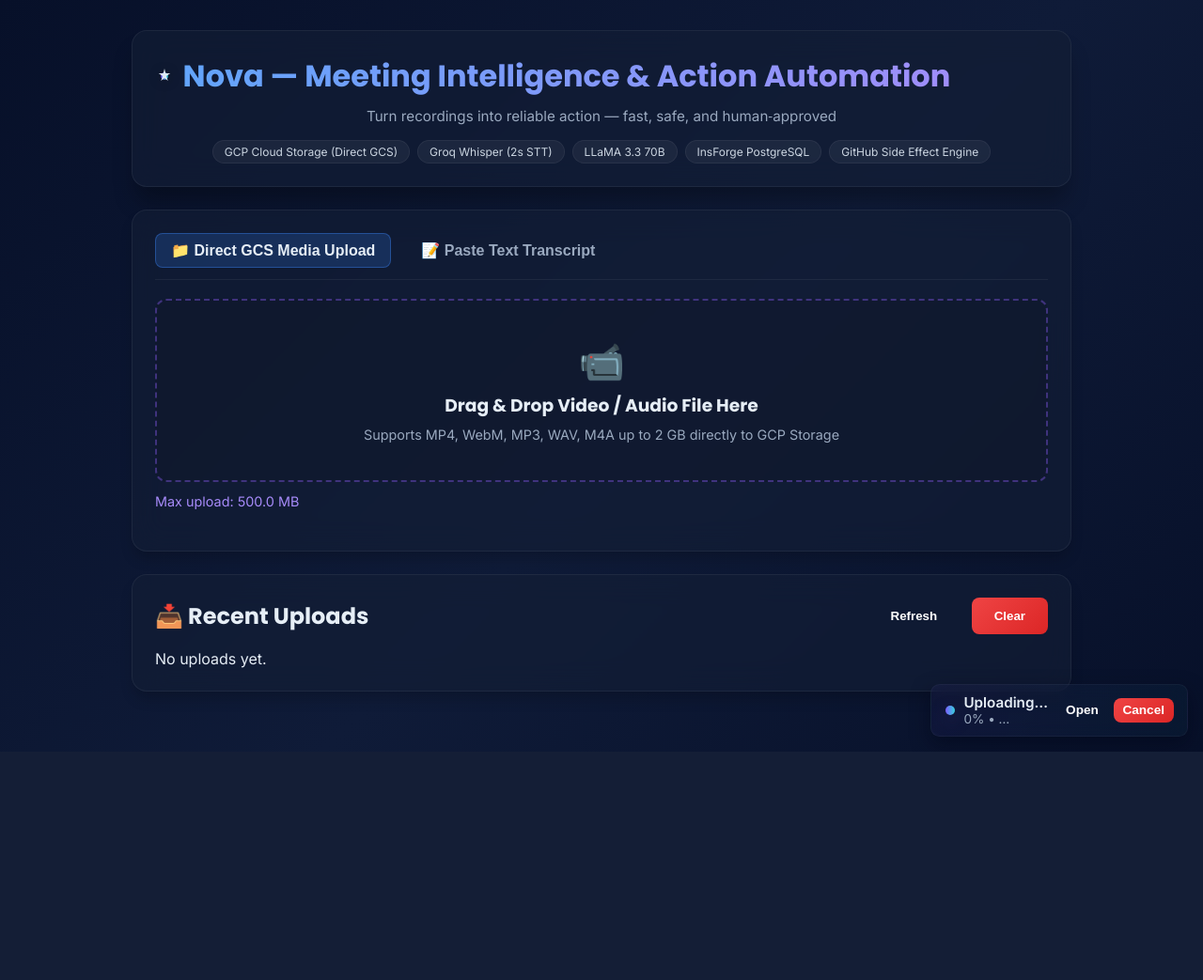
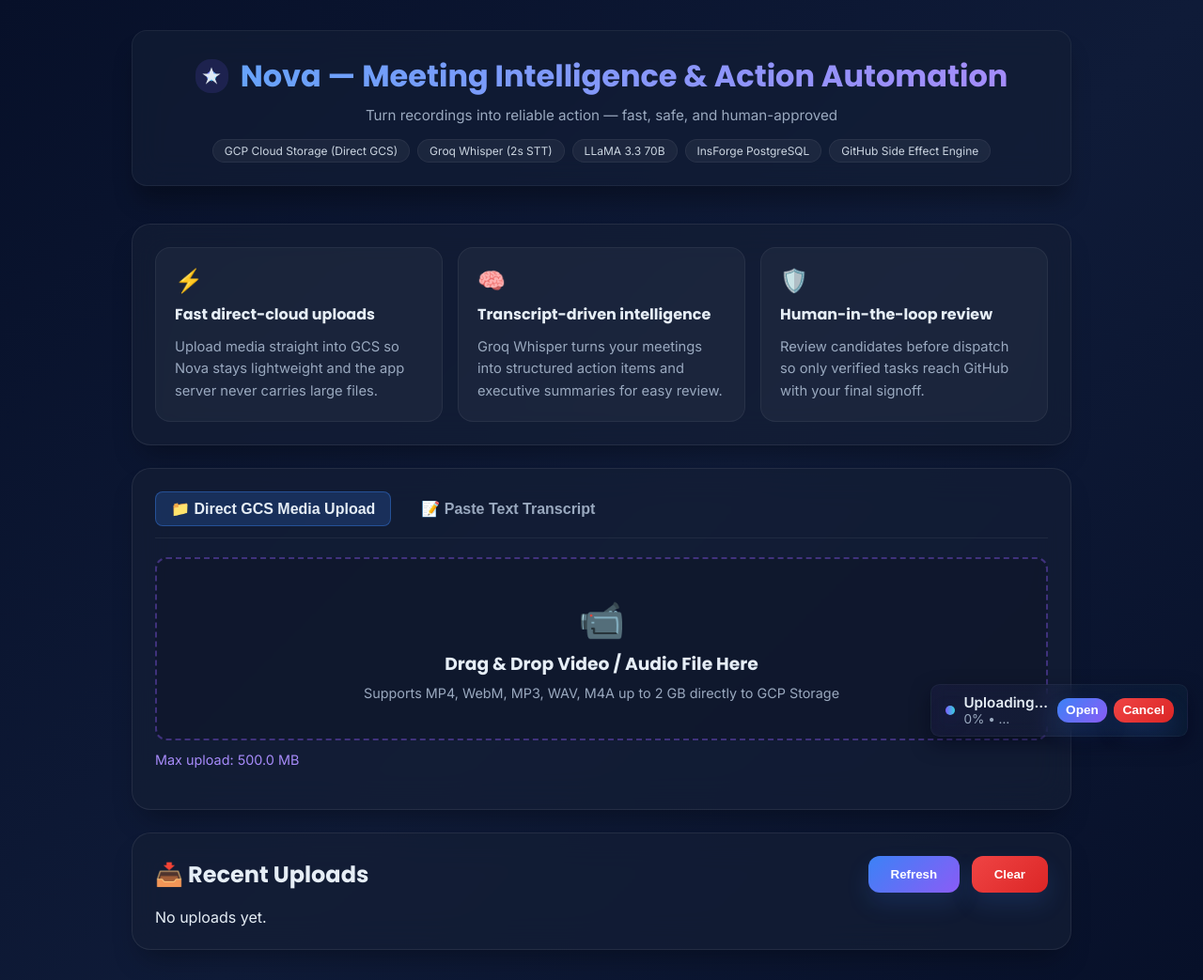
Before and after one commit to saiavinash77/TechBharat_Buildathon_SAIAVINASHMANDALI, a FastAPI app: page /ui in a window 1280 px wide. Shown: the whole page at 94% size. Before the commit the page ends 800 px from the top, so only its background shows below. Run offline with FastAPI, Linux system fonts and the light colour scheme.

Commit message:
ui: refine Nova landing experience with feature cards and brand polish
Co-authored-by: Copilot <223556219+Copilot@users.noreply.github.com>

```diff
--- a/Agentic AI Meeting Assistant/templates/ui.html
+++ b/Agentic AI Meeting Assistant/templates/ui.html
@@ -23,6 +23,10 @@
       --card-bg: rgba(255,255,255,0.04);
       --focus: rgba(124,92,255,0.18);
       --brand-gradient: linear-gradient(90deg, var(--accent-a), var(--accent-b));
+      --accent-blue: #3B82F6;
+      --accent-purple: #8B5CF6;
+      --surface: rgba(20, 30, 54, 0.7);
+      --surface-soft: rgba(15, 23, 42, 0.6);
     }
 
     * { box-sizing: border-box; margin: 0; padding: 0; }
@@ -82,12 +86,12 @@
     }
 
     .card {
-      background: var(--glass-bg);
-      backdrop-filter: blur(16px);
-      border: 1px solid var(--glass-border);
-      border-radius: 1rem;
+      background: var(--surface);
+      backdrop-filter: blur(18px);
+      border: 1px solid rgba(255,255,255,0.08);
+      border-radius: 1.25rem;
       padding: 1.5rem;
-      box-shadow: 0 10px 15px -3px rgba(0, 0, 0, 0.2);
+      box-shadow: 0 18px 30px -12px rgba(0, 0, 0, 0.35);
     }
 
     .tabs {
@@ -121,11 +125,11 @@
       text-align: center;
       cursor: pointer;
       transition: all 0.2s;
-      background: rgba(15, 23, 42, 0.4);
+      background: var(--surface-soft);
     }
     .dropzone:hover, .dropzone:focus {
       border-color: var(--accent-purple);
-      background: rgba(139, 92, 246, 0.1);
+      background: rgba(139, 92, 246, 0.12);
       outline: none;
       box-shadow: 0 0 0 4px rgba(139,92,246,0.08);
     }
@@ -136,7 +140,7 @@
     textarea {
       width: 100%;
       height: 160px;
-      background: rgba(15, 23, 42, 0.6);
+      background: var(--surface-soft);
       border: 1px solid var(--glass-border);
       border-radius: 0.75rem;
       color: var(--text-main);
@@ -153,13 +157,18 @@
       font-weight: 600;
       border: none;
       padding: 0.75rem 1.5rem;
-      border-radius: 0.5rem;
+      border-radius: 0.75rem;
       cursor: pointer;
-      transition: transform 0.1s, opacity 0.2s;
+      transition: transform 0.12s, opacity 0.2s, box-shadow 0.2s;
       display: inline-flex;
       align-items: center;
       gap: 0.5rem;
+      box-shadow: 0 12px 25px rgba(59, 130, 246, 0.15);
     }
+    .btn:hover { opacity: 0.96; transform: translateY(-1px); box-shadow: 0 16px 32px rgba(59, 130, 246, 0.18); }
+    .btn-green { background: linear-gradient(135deg, #10B981, #059669); }
+    .btn-red { background: linear-gradient(135deg, #EF4444, #DC2626); }
+    .btn:disabled { opacity: 0.55; cursor: not-allowed; }
     .btn:hover { opacity: 0.9; transform: translateY(-1px); }
     .btn-green { background: linear-gradient(135deg, #10B981, #059669); }
     .btn-red { background: linear-gradient(135deg, #EF4444, #DC2626); }
@@ -228,12 +237,55 @@
     }
     .field-group input, .field-group select {
       width: 100%;
-      background: rgba(30, 41, 59, 0.8);
+      background: rgba(30, 41, 59, 0.9);
       border: 1px solid var(--glass-border);
-      border-radius: 0.375rem;
+      border-radius: 0.5rem;
       color: #FFF;
-      padding: 0.4rem 0.6rem;
-      font-size: 0.85rem;
+      padding: 0.75rem 0.9rem;
+      font-size: 0.95rem;
+    }
+
+    .field-group input:focus, .field-group select:focus, textarea:focus {
+      outline: none;
+      border-color: var(--accent-blue);
+      box-shadow: 0 0 0 4px rgba(59, 130, 246, 0.12);
+    }
+
+    .file-summary {
+      margin-top: 0.75rem;
+      font-size: 0.95rem;
+      color: var(--text-muted);
+      display: flex;
+      justify-content: space-between;
+      gap: 1rem;
+      flex-wrap: wrap;
+    }
+
+    .feature-grid {
+      display: grid;
+      grid-template-columns: repeat(auto-fit, minmax(220px, 1fr));
+      gap: 1rem;
+      margin-top: 1rem;
+    }
+    .feature-tile {
+      background: rgba(255, 255, 255, 0.04);
+      border: 1px solid rgba(255, 255, 255, 0.06);
+      border-radius: 1rem;
+      padding: 1.25rem;
+      min-height: 150px;
+      display: flex;
+      flex-direction: column;
+      gap: 0.75rem;
+    }
+    .feature-tile h3 {
+      margin: 0;
+      font-size: 1rem;
+      line-height: 1.3;
+    }
+    .feature-tile p {
+      color: var(--text-muted);
+      line-height: 1.6;
+      font-size: 0.92rem;
     }
 
     .hidden { display: none; }
@@ -265,11 +317,22 @@
 <body>
   <div class="container">
     <header>
-      <h1 style="display:flex;align-items:center;gap:0.6rem;">
-        <img src="/templates/nova-mark.svg" alt="Nova" style="height:1.25rem;width:1.25rem;display:inline-block;vertical-align:middle;filter:drop-shadow(0 1px 6px rgba(0,0,0,0.35));">
-        Nova — Meeting Intelligence & Action Automation
+      <h1 style="display:flex;align-items:center;gap:0.8rem;justify-content:center;flex-wrap:wrap;">
+        <span class="brand-mark" aria-hidden="true" style="display:inline-flex;align-items:center;justify-content:center;width:2.2rem;height:2.2rem;border-radius:1rem;background:rgba(124,92,255,0.14);">
+          <svg xmlns="http://www.w3.org/2000/svg" viewBox="0 0 64 64" width="28" height="28" aria-hidden="true">
+            <defs>
+              <linearGradient id="novaGrad" x1="0" x2="1" y1="0" y2="1">
+                <stop offset="0%" stop-color="#7C5CFF"/>
+                <stop offset="100%" stop-color="#36D1DC"/>
+              </linearGradient>
+            </defs>
+            <circle cx="32" cy="32" r="12" fill="url(#novaGrad)" />
+            <path d="M32 10 L38 26 L54 26 L40 36 L46 52 L32 40 L18 52 L24 36 L10 26 L26 26 Z" fill="#E6EEF6" opacity="0.95"/>
+          </svg>
+        </span>
+        <span>Nova — Meeting Intelligence & Action Automation</span>
       </h1>
-      <p>Turn recordings into reliable action — fast, safe, and human‑approved</p>
+      <p>Turn recordings into reliable action — fast, safe, and human-approved</p>
       <div class="badges">
         <span class="badge">GCP Cloud Storage (Direct GCS)</span>
         <span class="badge">Groq Whisper (2s STT)</span>
@@ -278,6 +341,24 @@
         <span class="badge">GitHub Side Effect Engine</span>
       </div>
     </header>
+
+    <div class="card feature-grid">
+      <div class="feature-tile">
+        <div style="font-size:1.5rem;">⚡</div>
+        <h3>Fast direct-cloud uploads</h3>
+        <p>Upload media straight into GCS so Nova stays lightweight and the app server never carries large files.</p>
+      </div>
+      <div class="feature-tile">
+        <div style="font-size:1.5rem;">🧠</div>
+        <h3>Transcript-driven intelligence</h3>
+        <p>Groq Whisper turns your meetings into structured action items and executive summaries for easy review.</p>
+      </div>
+      <div class="feature-tile">
+        <div style="font-size:1.5rem;">🛡️</div>
+        <h3>Human-in-the-loop review</h3>
+        <p>Review candidates before dispatch so only verified tasks reach GitHub with your final signoff.</p>
+      </div>
+    </div>
 
     <div class="card">
       <div class="tabs">
```
